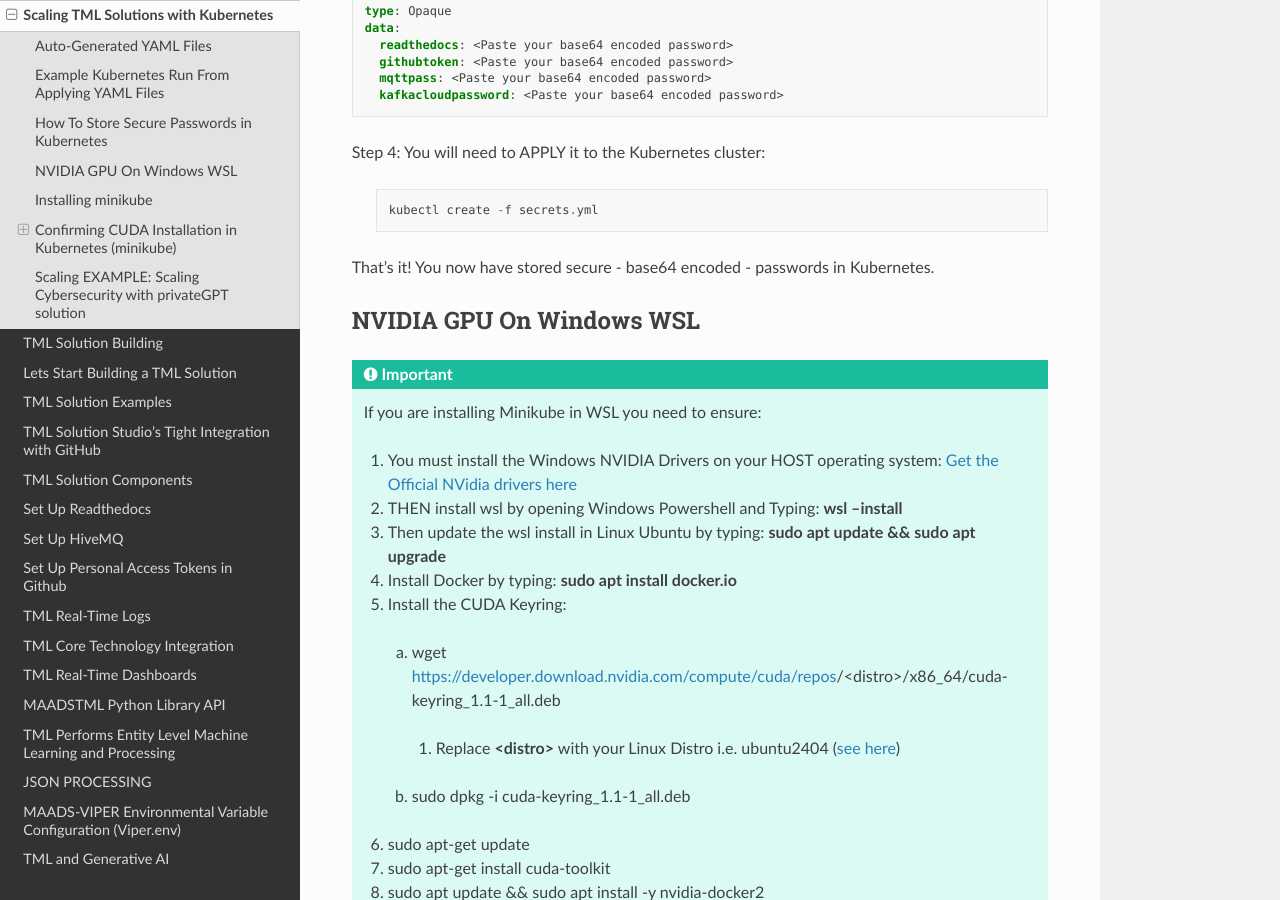
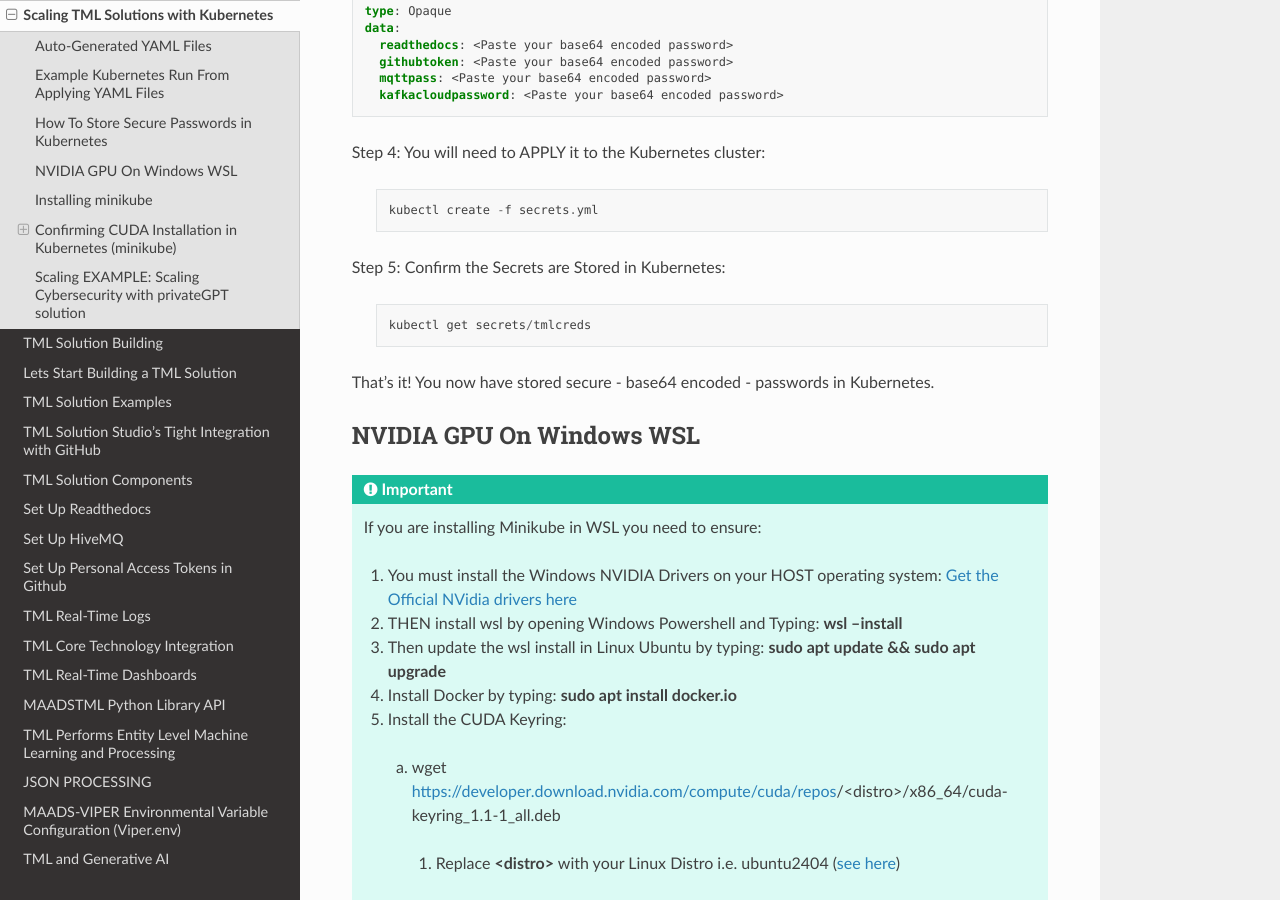
Before and after one commit to smaurice101/readthedocs, a Sphinx documentation site: the page built from docs/source/kube.rst, in a window 1280 px wide and 900 px high, scrolled down 3306 px. Built offline with Sphinx 7.4.7 and the Read the Docs theme 3.1.0, drawn with Linux system fonts in a browser that asks for light colours.

Commit message:
Update kube.rst

```diff
--- a/docs/source/kube.rst
+++ b/docs/source/kube.rst
@@ -134,6 +134,12 @@
   .. code-block::
 
      kubectl create -f secrets.yml
+
+Step 5: Confirm the Secrets are Stored in Kubernetes:
+
+  .. code-block::
+
+     kubectl get secrets/tmlcreds
 
 That's it!  You now have stored secure - base64 encoded - passwords in Kubernetes.
 
```
